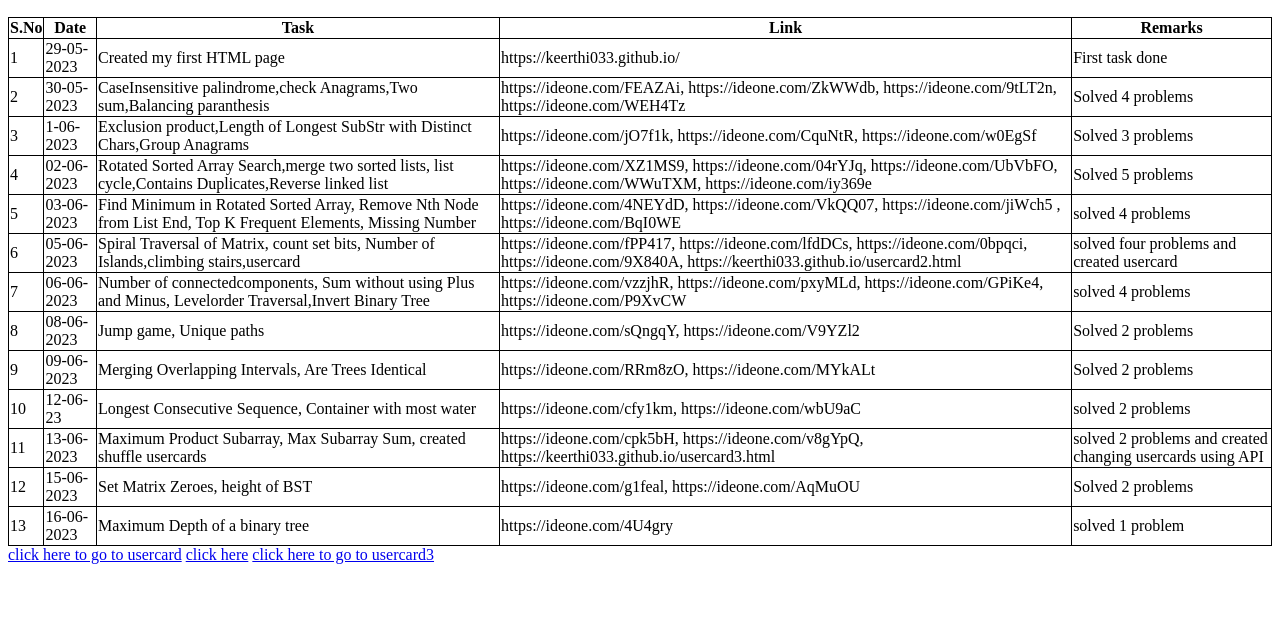
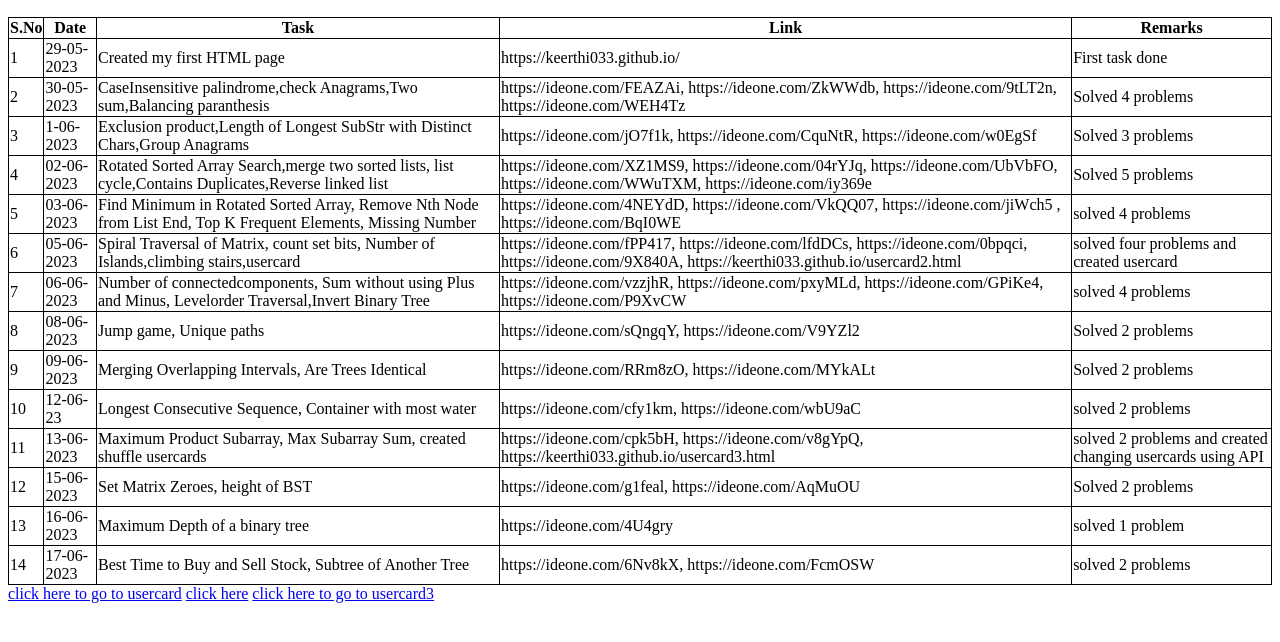
Before and after one commit to Keerthi033/Keerthi033.github.io, a plain HTML site: page index.html in a window 1280 px wide. Shown: the part 110-752 px from the top of the page. Drawn offline with Linux system fonts and the light colour scheme.

Commit message:
updated 17-06-2023 progress

```diff
--- a/index.html
+++ b/index.html
@@ -116,6 +116,13 @@
             <td> https://ideone.com/4U4gry </td>
             <td>solved 1 problem</td>
         </tr>
+        <tr>
+            <td>14</td>
+            <td>17-06-2023</td>
+            <td>Best Time to Buy and Sell Stock, Subtree of Another Tree</td>
+            <td>https://ideone.com/6Nv8kX, https://ideone.com/FcmOSW</td>
+            <td>solved 2 problems</td>
+        </tr>
     </table>
     <a href="usercard.html">click here to go to usercard</a>
     <script src="site.js"></script>
```
